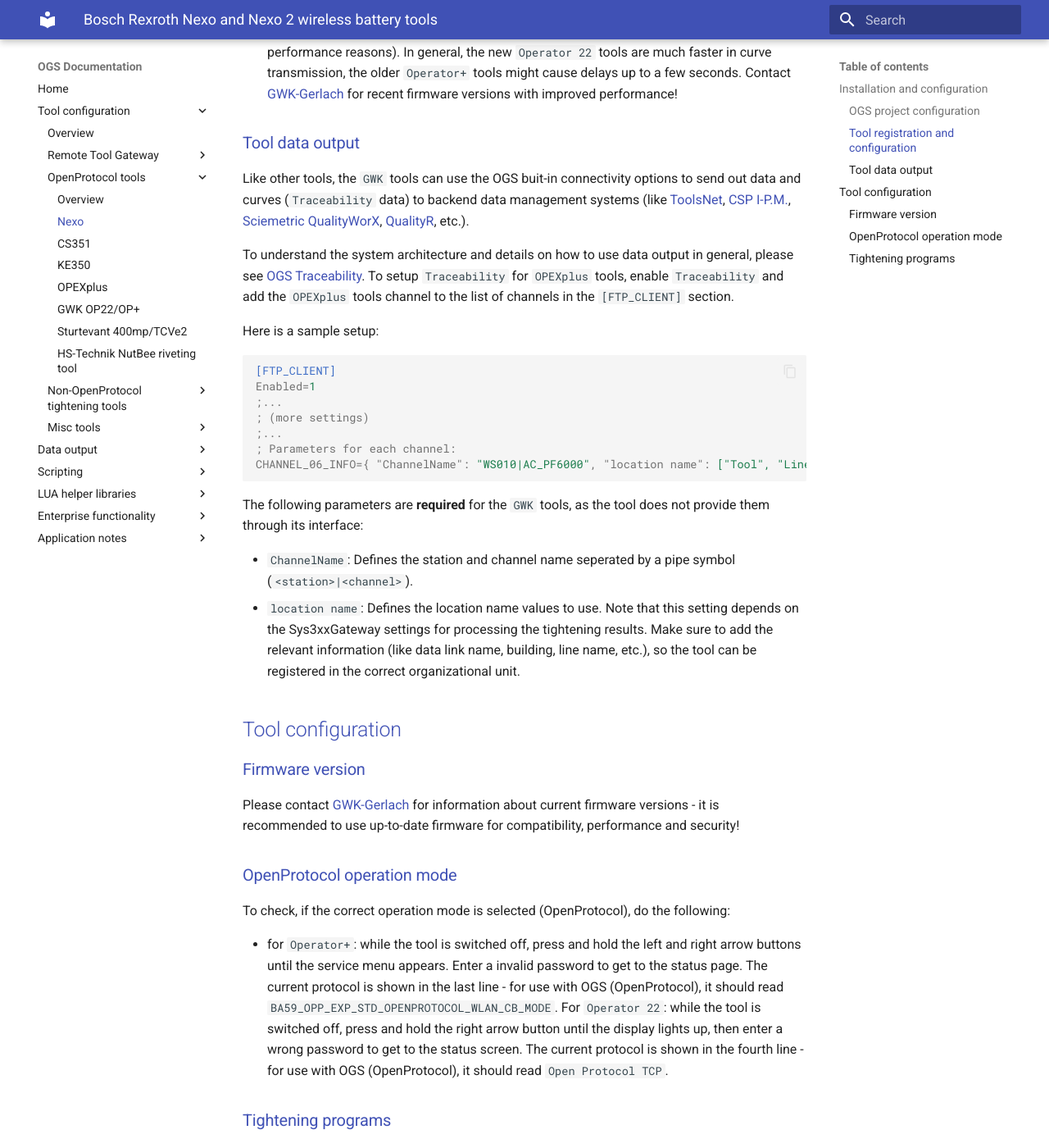
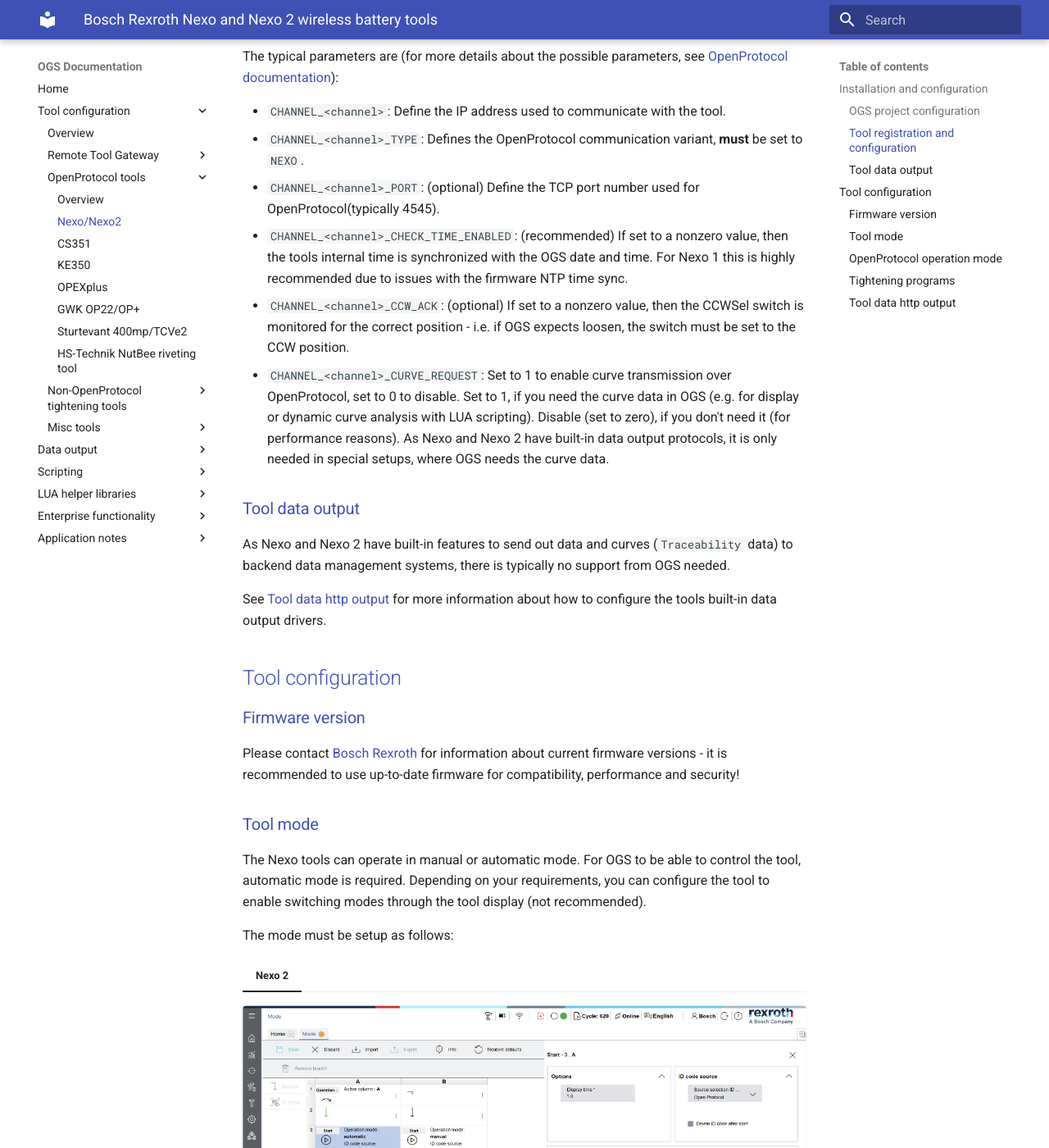
Before and after one commit to haller-erne/ogs, an MkDocs documentation site: the page built from docs/tools/openprotocol/nexo.md, in a window 1280 px wide and 1400 px high, scrolled down 1392 px. Shown: the whole window at 82% size. Built offline with MkDocs 1.6.1 and Material for MkDocs 9.7.7, drawn with Linux system fonts in a browser that asks for light colours; some of the changed text lies outside the part shown.

Commit message:
Added Nexo/Nexo 2 documentation

````diff
--- a/docs/tools/openprotocol/nexo.md
+++ b/docs/tools/openprotocol/nexo.md
@@ -10,9 +10,11 @@
 
 # Bosch Rexroth Nexo and Nexo 2 wireless battery tools
 
-The [GWK electronic torque wrench family](https://www.gwk-gerlach.com/) is a series of electronic torque wrenches with builtin WiFi communications. They support multiple communication protocols, one of them is [OpenProtocol](../README.md) which is used by OGS to communicate with the tools.
+The [Nexo cordless nutrunners](https://store.boschrexroth.com/Schraubtechnik/Funkakkuschrauber-Nexo) are advanced battery powered tightening tools with high accuracy and reliability. They are certified for safety-critical tightening connections according to VDI/VDE 2862. The tools feature built-in controllers with WiFi communications. They use the [OpenProtocol](../README.md) communication protocol to communicate with the heOGS software. They also support traceability data and curve output, see [tool data http output](#tool-data-http-output).
 
-![GWK Operator](./resources/gwk-operator.png)
+![Nexo2 cordless nutrunner](resources/nexo2.jpg)
+
+Note, that the Rexroth product site and catalog do not list the Nexo 2 tools at the time of writing this article, but there is a [marketing site with information about Nexo 2](https://www.boschrexroth.com/en/us/products/product-groups/tightening-technology/topics/cordless-nutrunner-nexo/).
 
 ## Installation and configuration
 
@@ -22,16 +24,20 @@
 
 ### Tool registration and configuration
 
-The `GWK` tools are identified by specifying the tool type `GWK` in the `[OPENPROTO]` section of `station.ini`.
+The Nexo and Nexo 2 tools are identified by specifying the tool type `NEXO` in the `[OPENPROTO]` section of `station.ini`.
 
 A typical configuration of the `[OPENPROTO]` section looks like the following :
 
-```ini
+``` ini
 [OPENPROTO]
-# Channel/Tool 1 parameters
+; Channel/Tool 1 parameters
 CHANNEL_01=10.10.2.184
-CHANNEL_01_PORT=4002
-CHANNEL_01_TYPE=GWK
+CHANNEL_01_PORT=4545
+CHANNEL_01_TYPE=NEXO
+; Enable time synchronization
+CHANNEL_01_CHECK_TIME_ENABLED=1
+; Force CCW switch selection for rework/loosen
+CHANNEL_01_CCW_ACK=1
 ; to enable curve transmission, set to 1:
 CHANNEL_01_CURVE_REQUEST=1
 ```
@@ -39,13 +45,87 @@
 The typical parameters are (for more details about the possible parameters, see [OpenProtocol documentation](../README.md)):
 
 - `CHANNEL_<channel>`: Define the IP address used to communicate with the tool.
-- `CHANNEL_<channel>_PORT`: Define the TCP port number used for OpenProtocol(typically 4002).
-- `CHANNEL_<channel>_TYPE`: Defines the OpenProtocol communication variant, **must** be set to `GWK`.
-- `CHANNEL_<channel>_CURVE_REQUEST`: Set to 1 to enable curve transmission, set to 0 to disable curve transmission. Set to 1, if you have [tracebility output](#tool-data-output) enabled and want to get the tightening graph included in the data output. Disable (set to zero), if you don't need it (for performance reasons). In general, the new `Operator 22` tools are much faster in curve transmission, the older `Operator+` tools might cause delays up to a few seconds. Contact [GWK-Gerlach](https://www.gwk-gerlach.com/) for recent firmware versions with improved performance!
+- `CHANNEL_<channel>_TYPE`: Defines the OpenProtocol communication variant, **must** be set to `NEXO`.
+- `CHANNEL_<channel>_PORT`: (optional) Define the TCP port number used for OpenProtocol(typically 4545).
+- `CHANNEL_<channel>_CHECK_TIME_ENABLED`: (recommended) If set to a nonzero value, then the tools internal time is synchronized with the OGS date and time. For Nexo 1 this is highly recommended due to issues with the firmware NTP time sync.
+- `CHANNEL_<channel>_CCW_ACK`: (optional) If set to a nonzero value, then the CCWSel switch is monitored for
+the correct position - i.e. if OGS expects loosen, the switch must be set to the CCW position.
+- `CHANNEL_<channel>_CURVE_REQUEST`: Set to 1 to enable curve transmission over OpenProtocol, set to 0 to disable. Set to 1, if you need the curve data in OGS (e.g. for display or dynamic curve analysis with LUA scripting). Disable (set to zero), if you don't need it (for performance reasons). As Nexo and Nexo 2 have built-in data output protocols, it is only needed in special setups, where OGS needs the curve data.
 
 ### Tool data output
 
-Like other tools, the `GWK` tools can use the OGS buit-in connectivity options to send out data and curves (`Traceability` data) to backend data management systems (like [ToolsNet](https://www.atlascopco.com/en-us/itba/products/assembly-solutions/software-solutions/toolsnet-8-sku4531), [CSP I-P.M.](https://www.csp-sw.com/quality-management-software-solutions/error-prevention-with-ipm/), [Sciemetric QualityWorX](https://www.sciemetric.com/data-intelligence/qualityworx-data-collection), [QualityR](https://www.haller-erne.de/qualityr-web/), etc.).
+As Nexo and Nexo 2 have built-in features to send out data and curves (`Traceability` data) to backend data management systems, there is typically no support from OGS needed.
+
+See [Tool data http output](#tool-data-http-output) for more information about how to configure the tools built-in data output drivers.
+
+## Tool configuration
+
+### Firmware version
+
+Please contact [Bosch Rexroth](https://www.boschrexroth.com) for information about current firmware versions - it is recommended to use up-to-date firmware for compatibility, performance and security!
+
+### Tool mode
+
+The Nexo tools can operate in manual or automatic mode. For OGS to be able to control the tool, automatic mode is required. Depending on your requirements, you can configure the tool to enable switching modes through the tool display (not recommended).
+
+The mode must be setup as follows:
+
+=== "Nexo 2"
+
+![alt text](resources/nexo2-mode-simple.png)
+
+The relevant settings are:
+
+- `ID code source`: must be set to OpenProtocol, so OGS can send the ID
+- `Operation mode settings`: set operation mode to `auto`
+
+Make sure the set the `active column` to `A`!
+
+=== "Nexo"
+
+This is Nexo content.
+
+===
+
+
+
+![alt text](resources/nexo2-mode-scanner.png)
+![alt text](resources/nexo2-openprotocol.png)
+![alt text](resources/nexo2-plc-table-1.png)
+![alt text](resources/nexo2-plc-table-2.png)
+
+
+![alt text](resources/nexo2-http-output.png)
+![alt text](resources/nexo2-http-data.png)
+![alt text](resources/nexo2-http-storage.png)
+
+
+
+![GWK Operator](./resources/gwk-operator.png)
+
+
+
+### OpenProtocol operation mode
+
+To check, if the correct operation mode is selected (OpenProtocol), do the following:
+
+- for `Operator+`: while the tool is switched off, press and hold the left and right arrow buttons until the service menu appears. Enter a invalid password to get to the status page. The current protocol is shown in the last line - for use with OGS (OpenProtocol), it should read `BA59_OPP_EXP_STD_OPENPROTOCOL_WLAN_CB_MODE`.
+For `Operator 22`: while the tool is switched off, press and hold the right arrow button until the display lights up, then enter a wrong password to get to the status screen. The current protocol is shown in the fourth line - for use with OGS (OpenProtocol), it should read `Open Protocol TCP`.
+
+### Tightening programs
+
+To upload and manage tightening programs, use the `EasyWin` software. The PSET number to select a tightening program is generated in EasyWin automatically besed on the inserting sequence (first column (labeled "No.") in the tool configuration list). To change the order, use the buttons with the green arrow on the bottom of the pane.
+
+![EasyWin](./resources/opex-easywin.png)
+
+
+
+
+
+
+### Tool data http output
+
+To make Nexo and Nexo 2 to send out data and curves (`Traceability` data) to backend data management systems (like [ToolsNet](https://www.atlascopco.com/en-us/itba/products/assembly-solutions/software-solutions/toolsnet-8-sku4531), [CSP I-P.M.](https://www.csp-sw.com/quality-management-software-solutions/error-prevention-with-ipm/), [Sciemetric QualityWorX](https://www.sciemetric.com/data-intelligence/qualityworx-data-collection), [QualityR](https://www.haller-erne.de/qualityr-web/), etc.), the builtin data output interfaces can be used.
 
 To understand the system architecture and details on how to use data output in general, please see [OGS Traceability](../dataoutput/traceability.md). To setup `Traceability` for `OPEXplus` tools, enable `Traceability` and add the `OPEXplus` tools channel to the list of channels in the `[FTP_CLIENT]` section.
 
@@ -65,22 +145,3 @@
 
 - `ChannelName`: Defines the station and channel name seperated by a pipe symbol (`<station>|<channel>`).
 - `location name`: Defines the location name values to use. Note that this setting depends on the Sys3xxGateway settings for processing the tightening results. Make sure to add the relevant information (like data link name, building, line name, etc.), so the tool can be registered in the correct organizational unit.
-
-## Tool configuration
-
-### Firmware version
-
-Please contact [GWK-Gerlach](https://www.gwk-gerlach.com/) for information about current firmware versions - it is recommended to use up-to-date firmware for compatibility, performance and security!
-
-### OpenProtocol operation mode
-
-To check, if the correct operation mode is selected (OpenProtocol), do the following:
-
-- for `Operator+`: while the tool is switched off, press and hold the left and right arrow buttons until the service menu appears. Enter a invalid password to get to the status page. The current protocol is shown in the last line - for use with OGS (OpenProtocol), it should read `BA59_OPP_EXP_STD_OPENPROTOCOL_WLAN_CB_MODE`.
-For `Operator 22`: while the tool is switched off, press and hold the right arrow button until the display lights up, then enter a wrong password to get to the status screen. The current protocol is shown in the fourth line - for use with OGS (OpenProtocol), it should read `Open Protocol TCP`.
-
-### Tightening programs
-
-To upload and manage tightening programs, use the `EasyWin` software. The PSET number to select a tightening program is generated in EasyWin automatically besed on the inserting sequence (first column (labeled "No.") in the tool configuration list). To change the order, use the buttons with the green arrow on the bottom of the pane.
-
-![EasyWin](./resources/opex-easywin.png)
--- a/mkdocs.yml
+++ b/mkdocs.yml
@@ -8,7 +8,7 @@
             - Overview: tools/remote-tool.md
         - OpenProtocol tools:
             - Overview: tools/openprotocol/README.md
-            - Nexo: tools/openprotocol/nexo.md
+            - Nexo/Nexo2: tools/openprotocol/nexo.md
             - CS351: tools/openprotocol/sys350-cs351.md
             - KE350: tools/openprotocol/sys350-ke350.md
             - OPEXplus:  tools/openprotocol/opexplus.md
@@ -64,6 +64,7 @@
   features:
     - content.code.copy
     - content.code.annotate
+    - content.tabs.link
 
 extra_css:
   - css/neoteroi-mkdocs.css
@@ -96,6 +97,8 @@
   - pymdownx.snippets
   - pymdownx.superfences
   - pymdownx.details
+  - pymdownx.tabbed:
+      alternate_style: true
   - attr_list
   - md_in_html
   - pymdownx.blocks.caption
````
Also changed, not shown: docs/appnotes/branding.md (added, +7 -0 lines), docs/tools/openprotocol/resources/nexo2-http-data.png (added), docs/tools/openprotocol/resources/nexo2-http-output.png (added), docs/tools/openprotocol/resources/nexo2-http-storage.png (added), docs/tools/openprotocol/resources/nexo2-mode-scanner.png (added), docs/tools/openprotocol/resources/nexo2-mode-simple.png (added), docs/tools/openprotocol/resources/nexo2-openprotocol.png (added), docs/tools/openprotocol/resources/nexo2-plc-table-1.png (added), docs/tools/openprotocol/resources/nexo2-plc-table-2.png (added), docs/tools/openprotocol/resources/nexo2.jpg (added).
